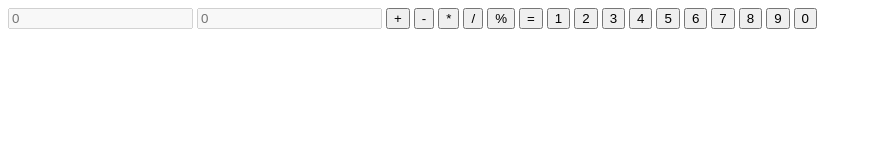
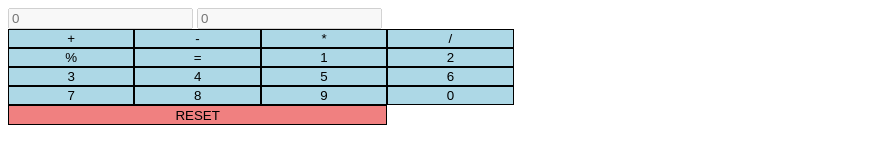
Before and after one commit to NastyaPronchuk/js-homework2.js, a plain HTML site: page index.html in a window 1280 px wide. Shown: the whole page, without its empty margins (0-872 px from the left). Drawn offline with Linux system fonts and the light colour scheme.

Commit message:
Simple code

```diff
--- /dev/null
+++ b/css/index.css
@@ -0,0 +1,18 @@
+button {
+    border: 1px solid black;
+    padding: 20;
+    background-color: lightblue;
+    flex-basis: 10%;
+    /* flex: 1; */
+}
+
+.container {
+    display: flex;
+}
+
+.reset {
+     border: 1px solid black;
+    background-color: lightcoral;
+    flex-basis: 30%;
+    height: 20px;
+}
--- a/index.html
+++ b/index.html
@@ -5,29 +5,39 @@
     <meta name="viewport" content="width=device-width, initial-scale=1.0">
     <meta http-equiv="X-UA-Compatible" content="ie=edge">
     <title>Homework</title>
+    <link rel="stylesheet" type="text/css" href="css/index.css">
 </head>
 <body>
     <input type="text" id="operations" disabled placeholder="0">
     <input type="text" id="result" disabled placeholder="0">
 
-
+    <div class="container">
         <button value="+" onclick="addInfo(value)">+</button>
         <button value="-" onclick="addInfo(value)">-</button>
         <button value="*" onclick="addInfo(value)">*</button>
         <button value="/" onclick="addInfo(value)">/</button>
+    </div>
+    <div class="container">
         <button value="%" onclick="addInfo(value)">%</button>
         <button value="=" onclick="showResult()">=</button>
         <button value="1" onclick="addInfo(value)">1</button>
         <button value="2" onclick="addInfo(value)">2</button>
+    </div>
+    <div class="container">
         <button value="3" onclick="addInfo(value)">3</button>
         <button value="4" onclick="addInfo(value)">4</button>
         <button value="5" onclick="addInfo(value)">5</button>
         <button value="6" onclick="addInfo(value)">6</button>
+    </div>
+    <div class="container">
         <button value="7" onclick="addInfo(value)">7</button>
         <button value="8" onclick="addInfo(value)">8</button>
         <button value="9" onclick="addInfo(value)">9</button>
         <button value="0" onclick="addInfo(value)">0</button>
-
+    </div>
+    <div class="container">
+        <button onclick="reset()"  class="reset">RESET</button>
+    </div>
     <script src="js/index.js"></script>
 </body>
 </html>
--- a/js/index.js
+++ b/js/index.js
@@ -41,3 +41,7 @@ operations.value += param;
 function showResult(){
     result.value = eval(operations.value);
 }
+
+function reset(){
+    operations.value = "";
+}
```
Lines whose indentation alone changed are shown as unchanged.
